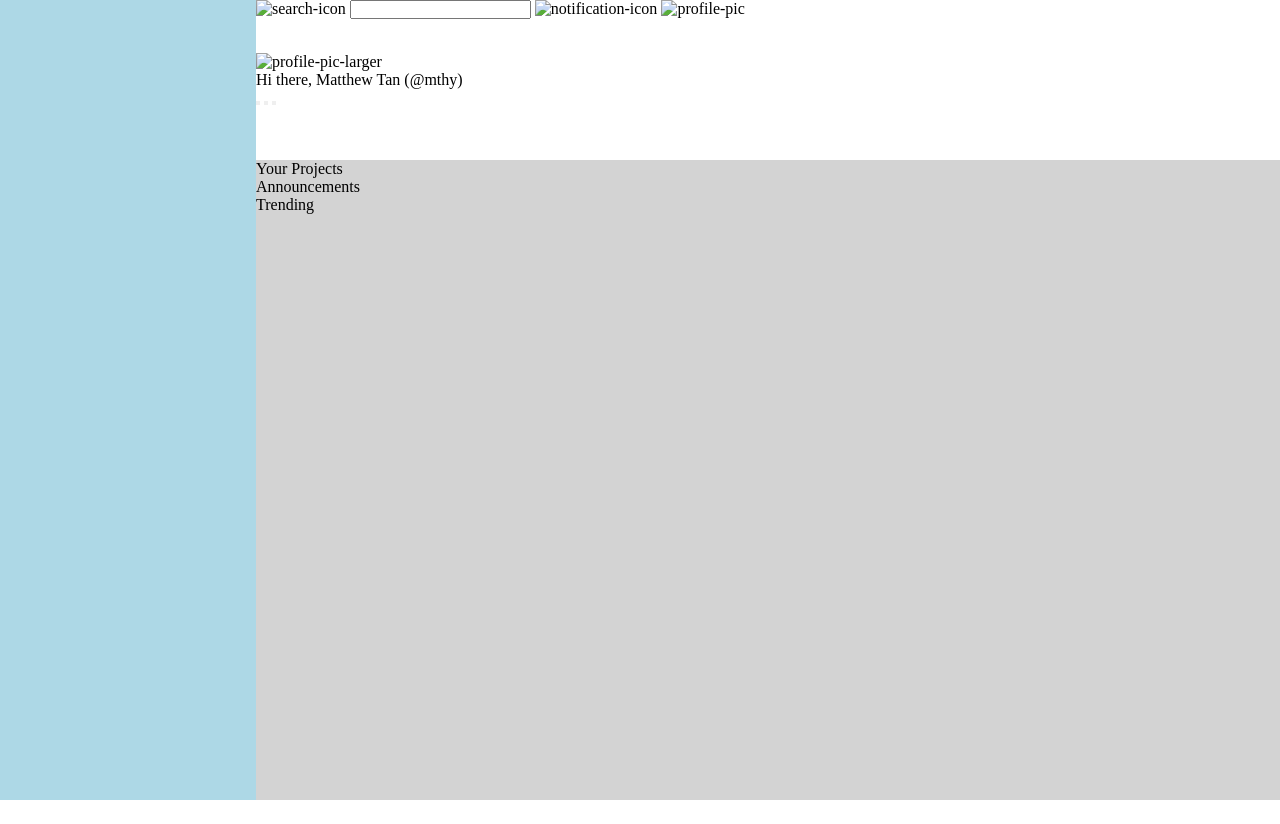
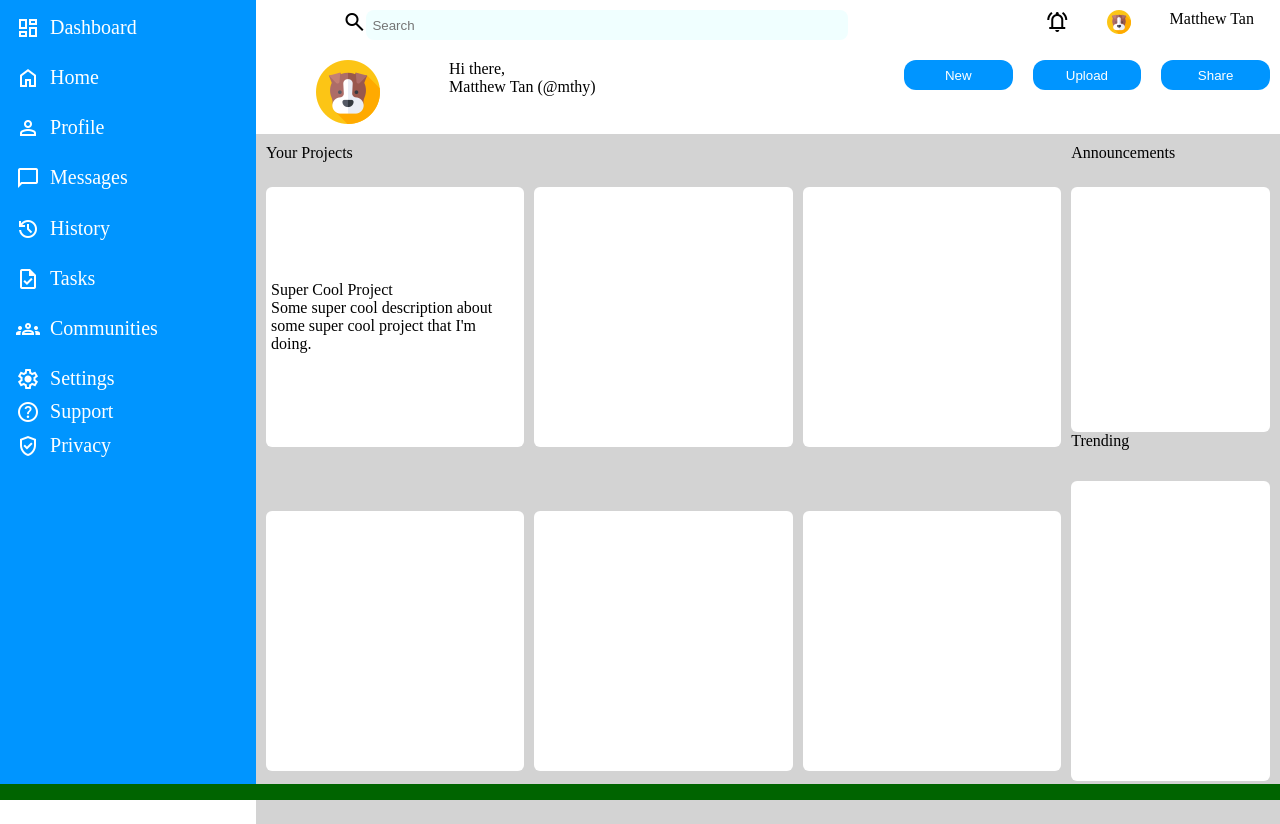
Before and after one commit to shoutathedark/admin-dashboard, a plain HTML site: page index.html in a window 1280 px wide. Before the commit the page ends 800 px from the top, so only its background shows below. Drawn offline with nearby package versions, Linux system fonts and the light colour scheme; a web font is replaced by a local one.

Commit message:
Overall structure in, missing content

```diff
--- a/index.html
+++ b/index.html
@@ -4,35 +4,114 @@
     <meta charset="UTF-8">
     <meta name="viewport" content="width=device-width, initial-scale=1.0">
     <link rel="stylesheet" href="styles.css">
+    <link rel="stylesheet" href="https://fonts.googleapis.com/css2?family=Material+Symbols+Outlined:opsz,wght,FILL,GRAD@24,400,0,0" />
     <title>Document</title>
 </head>
 <body>
         <div class="sidebar">
 
+            <div class="sidebar-item dashboard">
+                <span class="material-symbols-outlined">
+                    Dashboard
+                </span>
+                <p>Dashboard</p>
+            </div>
+            <div class="sidebar-item">
+
+                <div class = "displayflex">
+                    <span class="material-symbols-outlined">
+                        home
+                    </span>
+                    <p>Home</p>
+                </div>
+
+                <div class = "displayflex">
+                    <span class="material-symbols-outlined">
+                        person
+                    </span>
+                    <p>Profile</p>
+                </div>
+
+                <div class="displayflex">
+                    <span class="material-symbols-outlined">
+                        chat_bubble
+                    </span>
+                    <p>Messages</p>
+                </div>
+                <div class = "displayflex">
+                    <span class="material-symbols-outlined">
+                        history
+                    </span>
+                    <p>History</p>
+                </div>
+                <div class = "displayflex">
+                    <span class="material-symbols-outlined">
+                        task
+                    </span>
+                    <p>Tasks</p>
+                </div>
+                <div class = "displayflex">
+                    <span class="material-symbols-outlined">
+                        groups
+                    </span>
+                    <p>Communities</p>
+                </div>
+            </div>
+            <div class="sidebar-item">
+                <div class = "displayflex">
+                    <span class="material-symbols-outlined">
+                        settings
+                        </span>
+                        <p>Settings</p>
+                    </div>
+                <div class = "displayflex">
+                    <span class="material-symbols-outlined">
+                        help
+                        </span>
+                        <p>Support</p>
+                    </div>
+                <div class = "displayflex">
+                    <span class="material-symbols-outlined">
+                        verified_user
+                        </span>
+                        <p>Privacy</p>
+                    </div>
+            </div>
         </div>
         <div class="main-content">
             <div class="search">
-            <img src="" alt="search-icon">
-            <input type="text">
-            <img src="" alt="notification-icon">
-            <img src="" alt="profile-pic">
-            <div class="name"></div>
+                <span class="material-symbols-outlined justify-self-end">
+                    search
+                </span>
+                <input id = "search" type="search" placeholder="Search">
+                <span class="material-symbols-outlined justify-self-end">
+                    notifications_active
+                </span>
+                <img class = "justify-self-center" src="dog-24px.png" alt="profile-pic">
+                <div class="name">Matthew Tan</div>
             </div>
 
             <div class="welcome">
-            <img src="" alt="profile-pic-larger">
+                <img class="justify-self-center" src="dog-64px.png" alt="profile-pic-larger">
                 <div class = "welcome-message">
-                Hi there, Matthew Tan (@mthy)
+                    Hi there, <br/>
+                    Matthew Tan (@mthy)
                 </div>
-            <button class="menu-button"></button>
-            <button class="menu-button"></button>
-            <button class="menu-button"></button>
+                <button class="menu-button">New</button>
+                <button class="menu-button">Upload</button>
+                <button class="menu-button">Share</button>
             </div>
 
             <div class="content">
+                <p class = "project-title">Your Projects</p>
+                <p>Announcements</p>
                 <div class = "projects">
-                <p>Your Projects</p>
-                <div class="card"></div>
+                    <div class="card">
+                        <p>
+                            Super Cool Project <br/>
+                            Some super cool description about some super cool project that I'm doing.
+                        </p>
+                    </div>
                     <div class="card"></div>
                     <div class="card"></div>
                     <div class="card"></div>
@@ -41,12 +120,14 @@
                 </div>
 
                 <div class = "announcements">
-                <p>Announcements</p>
                     <div class="card"></div>
                     <p>Trending</p>
                     <div class="card"></div>
                 </div>
             </div>
         </div>
+
+        <div class="footer"></div>
+
 </body>
 </html>
--- a/styles.css
+++ b/styles.css
@@ -11,17 +11,27 @@
   body{
     font-family: 'Allerta Stencil';
     display: grid;
-    grid-template-columns: 1fr 4fr;
-    height: 100vh;
+    grid-template-columns: fit-content(20%) 4fr;
+    grid-template-rows: 98% 2%;;
+    min-height: 100vh;
+  }
+
+  .displayflex{
+    display: flex;
   }
 
   .main-content{
     display: grid;
-    grid-template-rows: 1fr 2fr 80%;
+    grid-template-rows: 1fr 1.3fr 88%;
   }
 
   .content{
     background-color: lightgray;
+    display: grid;
+    grid-template-columns: 8fr 2fr;
+    grid-template-rows: 5% 95%;
+    gap: 10px;
+    padding: 10px;
   }
 
   .search, .welcome{
@@ -29,6 +39,103 @@
   }
 
   .sidebar{
-    background-color: lightblue;
+    background-color: rgb(0, 149, 255);
     color: white;
+    display: grid;
+    grid-template-rows: 1fr 6fr 2fr 40%;
+    padding: 16px;
   }
+
+  .sidebar-item{
+    display: grid;
+  }
+
+  .sidebar-item p{
+    font-size: 20px;
+    margin-left: 10px;
+  }
+
+  .sidebar-item.dashboard{
+    grid-template-columns: 1fr 9fr;
+  }
+
+  .search{
+    display: grid;
+    grid-template-columns: 1fr 6fr 1fr 1fr 1fr;
+    padding: 10px;
+  }
+
+  #search{
+    background-color: azure;
+    padding: 6px;
+    border-radius: 8px;
+    height: 30px;
+    border-style: none;
+    width: 80%;
+  }
+
+  .justify-self-end{
+    justify-self: end;
+  }
+
+  .justify-self-center{
+    justify-self: center;
+  }
+
+  .welcome{
+    display: grid;
+    grid-template-columns: 1.5fr 4fr 1fr 1fr 1fr;
+    gap: 20px;
+    padding: 10px;
+  }
+
+  .projects{
+    display: grid;
+    grid-template-columns: repeat(auto-fit, minmax(250px, 1fr));
+    grid-template-rows: 1fr 1fr;
+    gap: 10px;
+  }
+
+  .projects .card{
+    background-color: #FFFFFF;
+    color: black;
+    border-radius: 6px;
+    min-height: 150px;
+    max-height: 250px;
+    display: flex;
+    justify-content: center;
+    align-items: center;
+    padding: 5px;
+  }
+
+  .announcements .card{
+    background-color: #FFFFFF;
+    color: black;
+    text-align: center;
+    min-height: 150px;
+    max-height: 300px;
+    border-radius: 6px;
+  }
+
+  .project-title{
+    grid-column: 1/2;
+    grid-row:1/2;
+  }
+
+  .announcements{
+    display: grid;
+    grid-template-rows: 5fr 1fr 7fr;
+  }
+
+  .menu-button{
+    background-color: rgb(0, 149, 255);
+    height: 30px;
+    border-radius: 12px;
+    color: white;
+    border-style: none;
+  }
+
+  .footer{
+    background-color: darkgreen;
+    grid-column: 1/3;
+  }
```
Also changed, not shown: dog-24px.png (added), dog-64px.png (added). Lines whose indentation alone changed are shown as unchanged.
